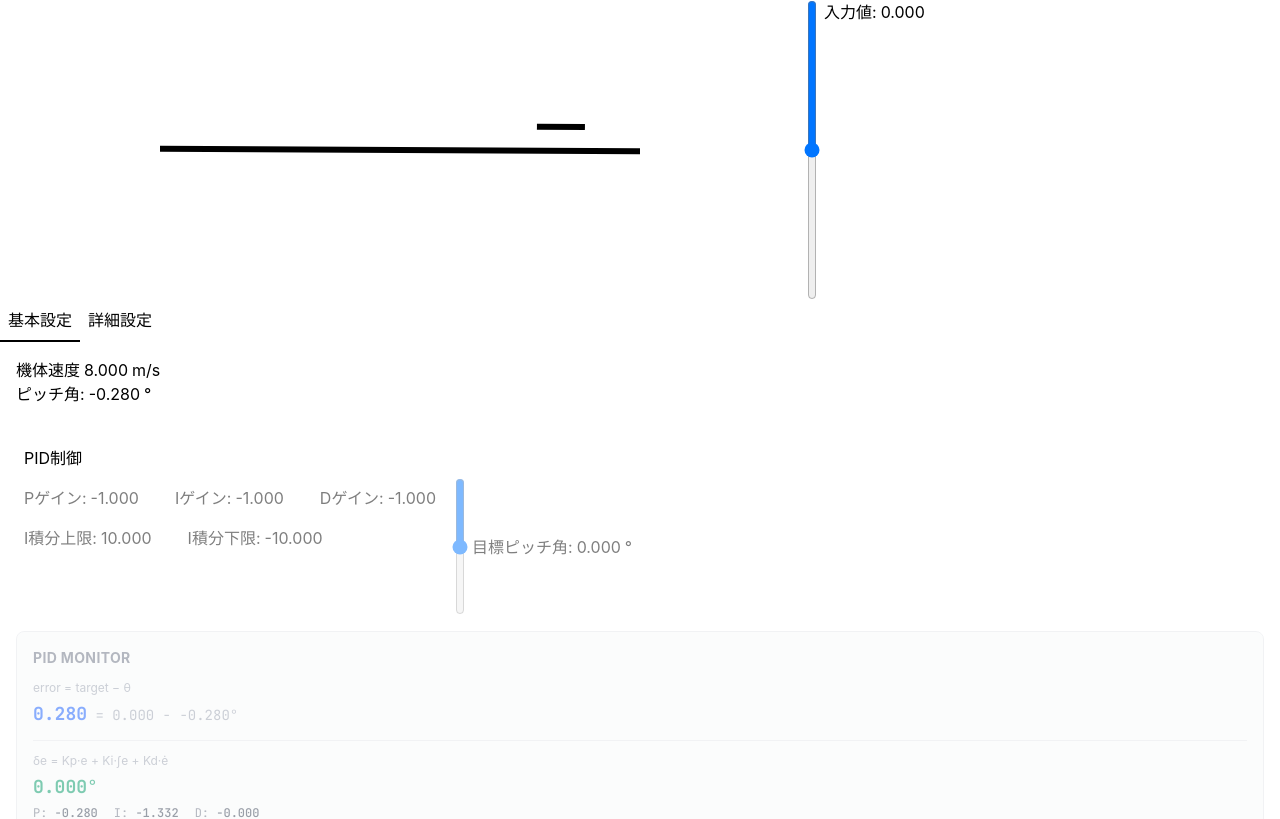
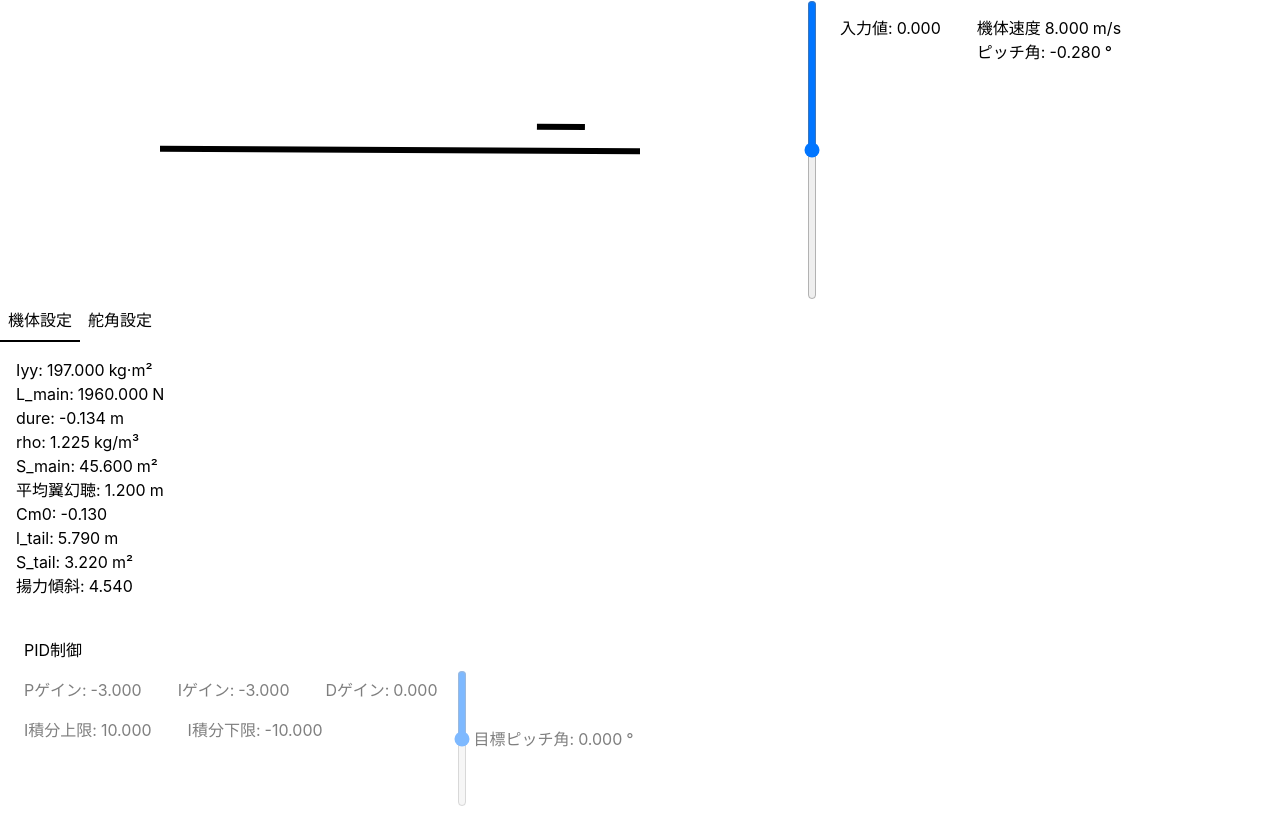
Before and after one commit to ponzu-4C9/react-physics-lab, a React (Vite) app: page / in a window 1280 px wide. Shown: the top 819 px of the page. Built offline with nearby package versions, Linux system fonts and the light colour scheme.

Commit message:
機体速度とピッチ角は常時表示 舵角設定というタブを追加 時定数とゲインKを設定できるように

```diff
--- a/src/App.tsx
+++ b/src/App.tsx
@@ -36,9 +36,9 @@ export default function App() {
     pre_error: 0,
     integral: 0,
 
-    kp: -1,
-    ki: -1,
-    kd: -1,
+    kp: -3,
+    ki: -3,
+    kd: 0,
 
     ipluslimit: 10,
     iminuslimit: -10,
@@ -46,7 +46,7 @@ export default function App() {
 
     //舵角の運動についてのパラメータ
     u: 0,
-    tau: 0.1,
+    tau: 0.3,
     K: 1,
     delta_eDot: 0,
     pre_delta_e: 0
@@ -110,7 +110,7 @@ export default function App() {
       const output = p.kp * p.e + p.ki * p.integral + p.kd * derivative;
       p.dTerm = p.kd * derivative; // モニター用に保存
       if (p.usePID) {
-        p.delta_e = output;
+        p.u = output;
       }
       p.pre_error = p.e;
 
@@ -166,7 +166,13 @@ export default function App() {
           disabled={p.usePID}
           onChange={(e) => { p.u = Number(e.target.value) }}
         />
-        <EditableTxt def="入力値:" nowvalue={p.u} onCommit={(v) => { p.u = v }} unit="" />
+        <div className='p-4'>
+          <EditableTxt def="入力値:" nowvalue={p.u} onCommit={(v) => { p.u = v }} unit="" />
+        </div>
+        <div className="p-4">
+          <EditableTxt def="機体速度" nowvalue={p.V} onCommit={(v: number) => { p.V = v }} unit="m/s" />
+          <EditableTxt def="ピッチ角:" nowvalue={p.theta * 180 / Math.PI} onCommit={(v: number) => { p.theta = v * Math.PI / 180 }} unit="°" />
+        </div>
       </div>
       <SettingTab useRef={pitchParam} />
       <div className="p-4">
@@ -200,10 +206,10 @@ export default function App() {
           <div className='mt-4 p-4 rounded-lg bg-gray-50 border border-gray-200 space-y-3 font-[JetBrains_Mono]'>
             <h3 className='text-sm font-bold text-gray-500 tracking-wide uppercase font-sans'>PID Monitor</h3>
             <div className='space-y-1'>
-              <p className='text-xs text-gray-400 font-sans'>error = target − θ</p>
+              <p className='text-xs text-gray-400 font-sans'>error = target - θ</p>
               <p className='text-lg'>
                 <span className={`font-bold ${p.e >= 0 ? 'text-blue-600' : 'text-red-500'}`}>{p.e.toFixed(3)}</span>
-                <span className='text-gray-400 text-sm'> = {p.target.toFixed(3)} − {(p.theta * 180 / Math.PI).toFixed(3)}°</span>
+                <span className='text-gray-400 text-sm'> = {p.target.toFixed(3)} - {(p.theta * 180 / Math.PI).toFixed(3)}°</span>
               </p>
             </div>
             <hr className='border-gray-200' />
--- a/src/components/SettingTab.tsx
+++ b/src/components/SettingTab.tsx
@@ -2,20 +2,14 @@ import { useState } from 'react'
 import EditableTxt from './EditableTxt'
 
 export default function SettingTab({ useRef }: any) {
-    const [activeTab, setActiveTab] = useState(0);
+    const [activeTab, setActiveTab] = useState(1);
 
     return (
         <div>
             <div className='flex'>
-                <div onClick={() => setActiveTab(0)} className={`p-2  shadow ${activeTab === 0 ? 'border-b-2 border-black-500' : ''}`}>基本設定</div>
-                <div onClick={() => setActiveTab(1)} className={`p-2  shadow ${activeTab === 1 ? 'border-b-2 border-black-500' : ''}`}>詳細設定</div>
+                <div onClick={() => setActiveTab(1)} className={`p-2  shadow ${activeTab === 1 ? 'border-b-2 border-black-500' : ''}`}>機体設定</div>
+                <div onClick={() => setActiveTab(2)} className={`p-2  shadow ${activeTab === 2 ? 'border-b-2 border-black-500' : ''}`}>舵角設定</div>
             </div>
-            {activeTab === 0 &&
-                <div className="p-4">
-                    <EditableTxt def="機体速度" nowvalue={useRef.current.V} onCommit={(v: number) => { useRef.current.V = v }} unit="m/s" />
-                    <EditableTxt def="ピッチ角:" nowvalue={useRef.current.theta * 180 / Math.PI} onCommit={(v: number) => { useRef.current.theta = v * Math.PI / 180 }} unit="°" />
-                </div>
-            }
             {activeTab === 1 &&
                 <div className="p-4">
                     <EditableTxt def="Iyy: " nowvalue={useRef.current.Iyy} onCommit={(v: number) => { useRef.current.Iyy = v }} unit="kg·m²" />
@@ -30,6 +24,12 @@ export default function SettingTab({ useRef }: any) {
                     <EditableTxt def="揚力傾斜: " nowvalue={useRef.current.elek} onCommit={(v: number) => { useRef.current.elek = v }} unit="" />
                 </div>
             }
+            {activeTab === 2 &&
+                <div className="p-4">
+                    <EditableTxt def="tau: " nowvalue={useRef.current.tau} onCommit={(v: number) => { useRef.current.tau = v }} unit="s" />
+                    <EditableTxt def="K: " nowvalue={useRef.current.K} onCommit={(v: number) => { useRef.current.K = v }} unit="" />
+                </div>
+            }
         </div>
 
     )
```
